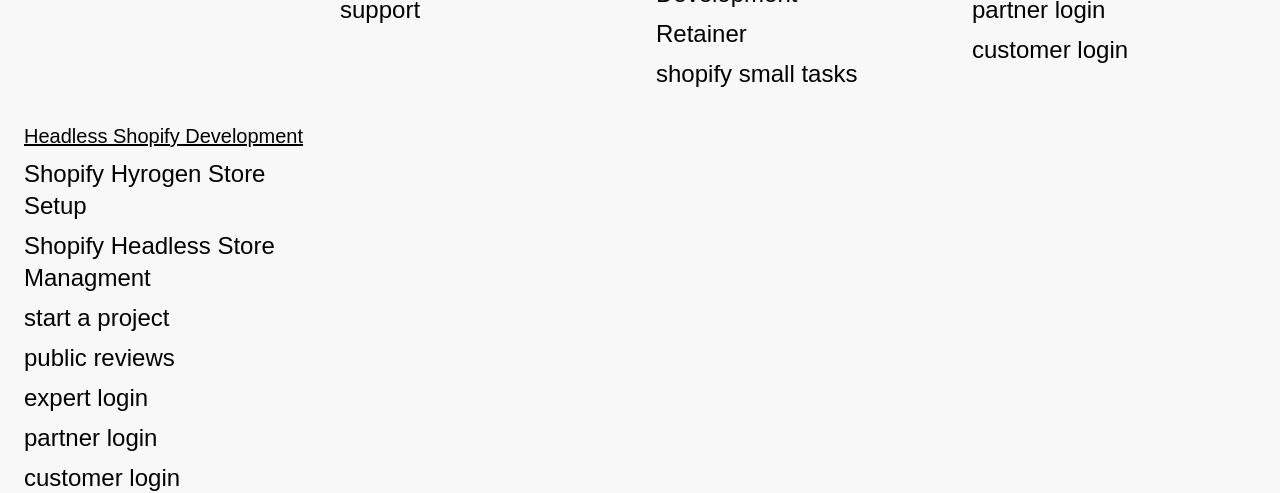
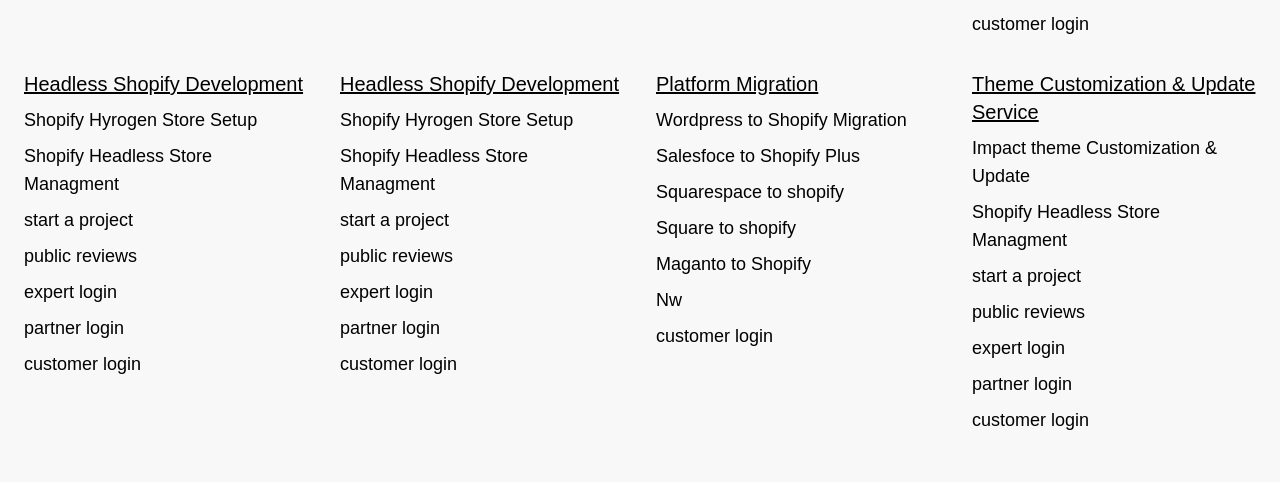
Before and after one commit to Vijendra2016/shopifytaskerwebapp, a Next.js app: page / in a window 1280 px wide. Shown: the part 2745-3238 px from the top of the page. Built offline with nearby package versions, Linux system fonts and the light colour scheme.

Commit message:
footer manu changese

```diff
--- a/src/app/components/footer.tsx
+++ b/src/app/components/footer.tsx
@@ -3,7 +3,7 @@ import Image from "next/image";
 
 export default function Footer() {
   return (
-    <footer className="bg-[#f8f8f8] text-2xl text-black py-12 px-6">
+    <footer className="bg-[#f8f8f8] text-lg text-black py-12 px-6">
 
 
       <div className="max-w-7xl mx-auto grid grid-cols-2 md:grid-cols-3 lg:grid-cols-4 gap-8">
@@ -64,6 +64,37 @@ export default function Footer() {
           <Link href="/partner-login">partner login</Link>
           <Link href="/customer-login">customer login</Link>
         </div>
+        <div className="flex flex-col space-y-2">
+          <h6 className=" underline text-3xl text-xl font-thin">Headless Shopify Development</h6>
+          <Link href="/become-expert">Shopify Hyrogen Store Setup</Link>
+          <Link href="/partner">Shopify Headless Store Managment</Link>
+          <Link href="/start-project">start a project</Link>
+          <Link href="/reviews">public reviews</Link>
+          <Link href="/expert-login">expert login</Link>
+          <Link href="/partner-login">partner login</Link>
+          <Link href="/customer-login">customer login</Link>
+        </div>
+        <div className="flex flex-col space-y-2">
+          <h6 className=" underline text-3xl text-xl font-thin">Platform Migration</h6>
+          <Link href="/become-expert">Wordpress to Shopify Migration</Link>
+          <Link href="/partner">Salesfoce to Shopify Plus</Link>
+          <Link href="/start-project">Squarespace to shopify</Link>
+          <Link href="/reviews">Square to shopify</Link>
+          <Link href="/expert-login">Maganto to Shopify</Link>
+          <Link href="/partner-login">Nw</Link>
+          <Link href="/customer-login">customer login</Link>
+        </div>
+
+        <div className="flex flex-col space-y-2">
+          <h6 className=" underline text-3xl text-xl font-thin">Theme Customization & Update Service</h6>
+          <Link href="/become-expert">Impact theme Customization & Update</Link>
+          <Link href="/partner">Shopify Headless Store Managment</Link>
+          <Link href="/start-project">start a project</Link>
+          <Link href="/reviews">public reviews</Link>
+          <Link href="/expert-login">expert login</Link>
+          <Link href="/partner-login">partner login</Link>
+          <Link href="/customer-login">customer login</Link>
+        </div>
       </div>
     </footer>
   );
```
